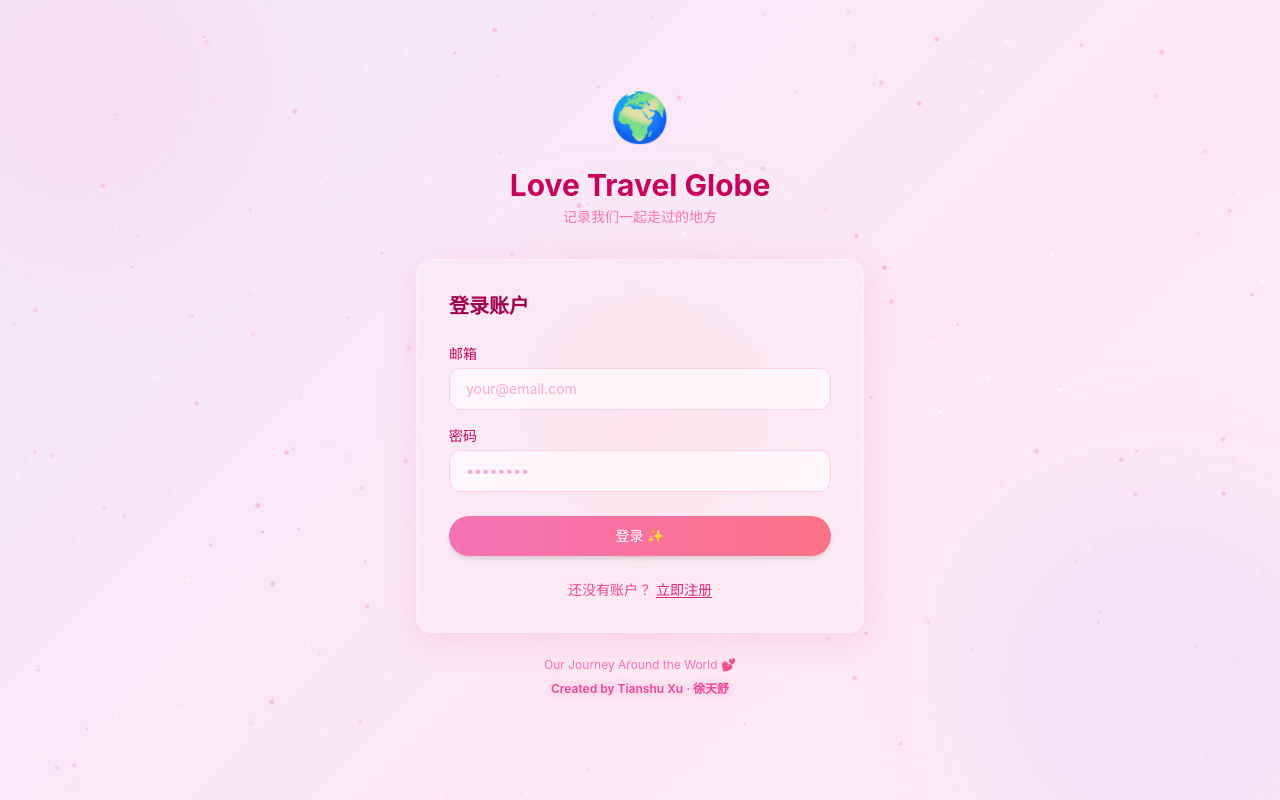
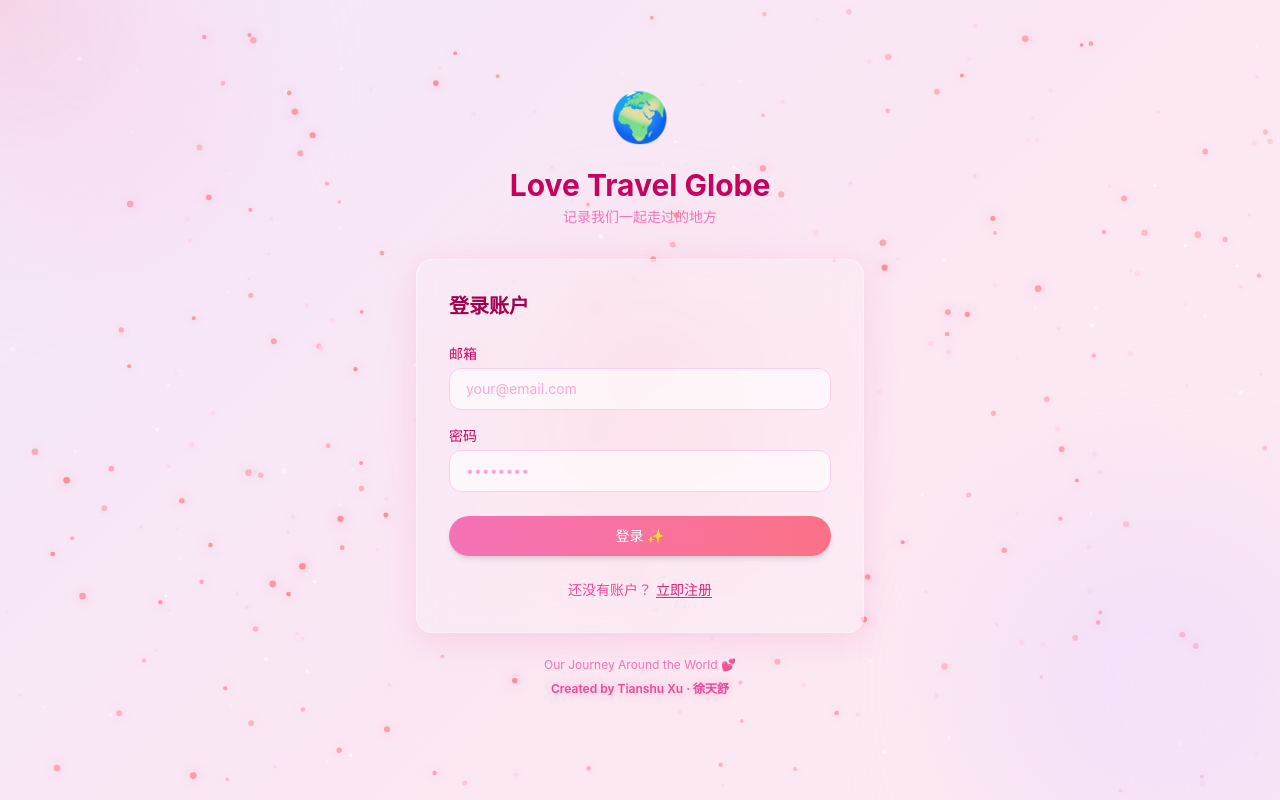
Before and after one commit to T1ANSHU/love-travel-globe, a React (Vite) app: page /login in a window 1280 px wide. Built offline with nearby package versions, Linux system fonts and the light colour scheme; no server answers.

Commit message:
Add auth particles background

```diff
--- a/src/components/UI/ParticlesBackground.tsx
+++ b/src/components/UI/ParticlesBackground.tsx
@@ -7,6 +7,9 @@
  * - Replaced @/lib/utils cn() with inline class join
  * - NodeJS.Timeout → ReturnType<typeof setTimeout>
  * - Added ParticlesBackground convenience wrapper with dreamy-pink defaults
+ * - Added glow prop (canvas shadowBlur) for soft particle glow
+ * - Improved targetAlpha range (0.35–0.75) and continuous size distribution
+ * - Added MouseGlow cursor-follow radial gradient layer
  */
 
 import React, {
@@ -26,6 +29,20 @@ function useMousePosition(): { x: number; y: number } {
     return () => window.removeEventListener('mousemove', handler)
   }, [])
   return pos
+}
+
+// Subtle radial glow that trails the cursor
+function MouseGlow() {
+  const { x, y } = useMousePosition()
+  return (
+    <div
+      aria-hidden="true"
+      className="pointer-events-none fixed inset-0 z-0"
+      style={{
+        background: `radial-gradient(circle 220px at ${x}px ${y}px, rgba(251, 113, 133, 0.14), transparent 70%)`,
+      }}
+    />
+  )
 }
 
 function hexToRgb(hex: string): number[] {
@@ -56,6 +73,7 @@ interface ParticlesProps extends ComponentPropsWithoutRef<'div'> {
   color?: string
   vx?: number
   vy?: number
+  glow?: number   // canvas shadowBlur radius; 0 = disabled
 }
 
 // ── Core Particles component ───────────────────────────────────────────────
@@ -70,6 +88,7 @@ export const Particles: React.FC<ParticlesProps> = ({
   color = '#ffffff',
   vx = 0,
   vy = 0,
+  glow = 0,
   ...props
 }) => {
   const canvasRef = useRef<HTMLCanvasElement>(null)
@@ -135,9 +154,11 @@ export const Particles: React.FC<ParticlesProps> = ({
     y: Math.floor(Math.random() * canvasSize.current.h),
     translateX: 0,
     translateY: 0,
-    size: Math.floor(Math.random() * 2) + size,
+    // continuous distribution so all sizes from `size` to `size+1.6` appear
+    size: Math.random() * 1.6 + size,
     alpha: 0,
-    targetAlpha: parseFloat((Math.random() * 0.6 + 0.1).toFixed(1)),
+    // raised floor so no particle is too faint to see
+    targetAlpha: parseFloat((Math.random() * 0.4 + 0.35).toFixed(2)),
     dx: (Math.random() - 0.5) * 0.1,
     dy: (Math.random() - 0.5) * 0.1,
     magnetism: 0.1 + Math.random() * 4,
@@ -150,8 +171,15 @@ export const Particles: React.FC<ParticlesProps> = ({
     ctx.current.translate(c.translateX, c.translateY)
     ctx.current.beginPath()
     ctx.current.arc(c.x, c.y, c.size, 0, 2 * Math.PI)
+    if (glow > 0) {
+      ctx.current.shadowBlur = glow
+      ctx.current.shadowColor = `rgba(${rgb.join(', ')}, ${c.alpha})`
+    }
     ctx.current.fillStyle = `rgba(${rgb.join(', ')}, ${c.alpha})`
     ctx.current.fill()
+    if (glow > 0) {
+      ctx.current.shadowBlur = 0
+    }
     ctx.current.setTransform(dpr, 0, 0, dpr, 0, 0)
     if (!update) circles.current.push(c)
   }
@@ -227,32 +255,46 @@ export const Particles: React.FC<ParticlesProps> = ({
   )
 }
 
-// ── ParticlesBackground — two-layer dreamy pink auth background ───────────
+// ── ParticlesBackground — three-layer dreamy pink auth background ─────────
 //
-// Layer A (rose): larger, fewer — the visible romantic "stars"
-// Layer B (white): smaller, more — the fine dreamy shimmer behind them
+// Layer A (rose-400): main glow particles — the romantic visible "stars"
+// Layer B (pink-200): soft pink mid-layer — dreamy fill
+// Layer C (white):    sharp sparkle dots — add starfield depth
+// MouseGlow:          cursor-follow radial gradient — makes interaction obvious
 //
-// To tune without touching core Particles logic, adjust the constants below:
+// Tune here without touching core Particles logic:
 
 const LAYER_A = {
-  quantity:  80,          // rose-pink dots — main visible layer
-  color:    '#f9a8d4',   // pink-300 (soft rose)
-  size:      1.4,         // base radius px — actual range 1.4 – 3.4 px
-  staticity: 70,
-  ease:      85,
+  quantity:  75,          // rose dots — primary visible layer
+  color:    '#fb7185',   // rose-400: warmer, clearly visible on pink bg
+  size:      1.8,         // base radius — continuous range 1.8 – 3.4 px
+  staticity: 35,          // low = strong mouse pull
+  ease:      55,          // low = fast convergence to cursor
+  glow:      12,          // canvas shadowBlur for soft halo
 }
 
 const LAYER_B = {
-  quantity:  55,          // white shimmer — secondary layer
+  quantity:  55,          // pink-200 fill layer
+  color:    '#fbcfe8',   // pink-200: softer than rose, good contrast on bg
+  size:      1.2,         // range 1.2 – 2.8 px
+  staticity: 55,
+  ease:      75,
+  glow:      6,
+}
+
+const LAYER_C = {
+  quantity:  35,          // white sparkle accent layer
   color:    '#ffffff',
-  size:      0.9,         // smaller than layer A
-  staticity: 60,
-  ease:      90,
+  size:      0.7,         // range 0.7 – 2.3 px
+  staticity: 65,
+  ease:      85,
+  glow:      3,
 }
 
 export function ParticlesBackground() {
   return (
     <>
+      <MouseGlow />
       <Particles
         className="fixed inset-0 z-0"
         quantity={LAYER_A.quantity}
@@ -260,6 +302,7 @@ export function ParticlesBackground() {
         size={LAYER_A.size}
         staticity={LAYER_A.staticity}
         ease={LAYER_A.ease}
+        glow={LAYER_A.glow}
       />
       <Particles
         className="fixed inset-0 z-0"
@@ -268,6 +311,16 @@ export function ParticlesBackground() {
         size={LAYER_B.size}
         staticity={LAYER_B.staticity}
         ease={LAYER_B.ease}
+        glow={LAYER_B.glow}
+      />
+      <Particles
+        className="fixed inset-0 z-0"
+        quantity={LAYER_C.quantity}
+        color={LAYER_C.color}
+        size={LAYER_C.size}
+        staticity={LAYER_C.staticity}
+        ease={LAYER_C.ease}
+        glow={LAYER_C.glow}
       />
     </>
   )
```
